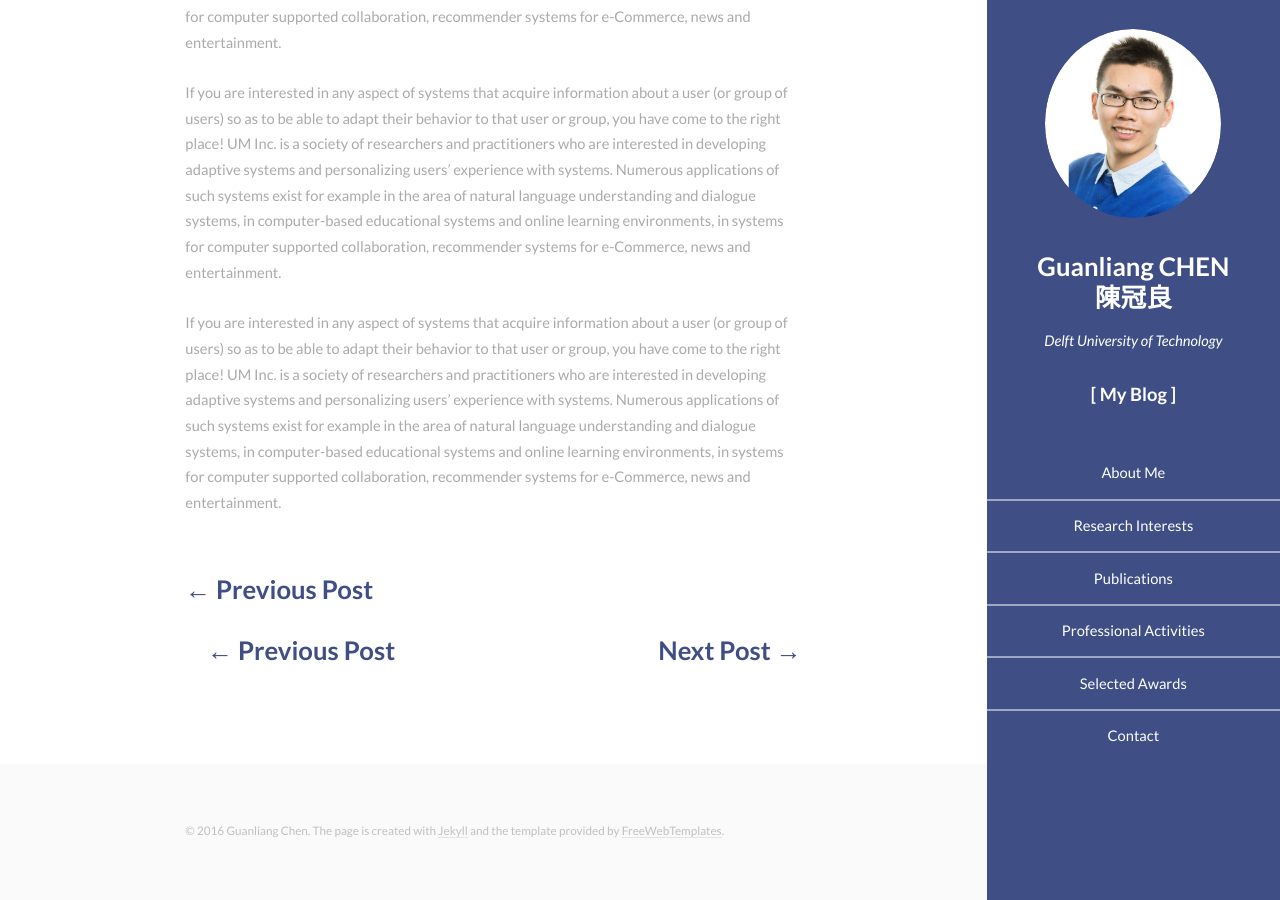
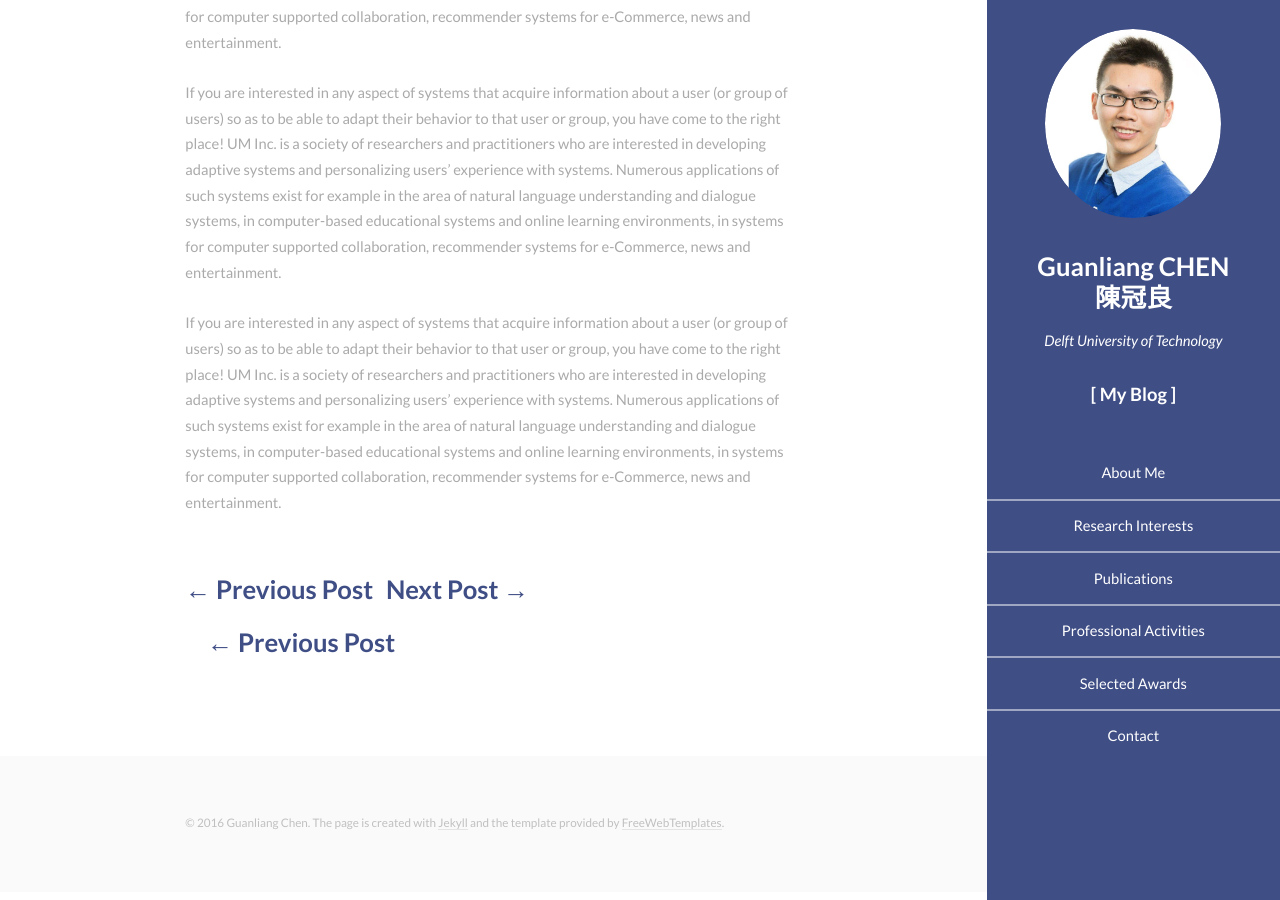
Before and after one commit to AngusGLChen/__angusglchen.github.io, a Jekyll site: the page built from _posts/2016-08-17-My-Second-Post.md, in a window 1280 px wide and 900 px high, scrolled down 678 px. Built offline with Jekyll 4.4.1, drawn with Linux system fonts in a browser that asks for light colours.

Commit message:
Aug 16, 2016

```diff
--- a/_layouts/post.html
+++ b/_layouts/post.html
@@ -11,8 +11,8 @@
 
 <div style="padding: 0 0 100px 0">
 
-    <div style="display:inline-block;margin-right:10px"><h3 style="float:left"><a href="{{ page.previous.url | prepend: site.baseurl | replace: '//', '/' }}" data-toggle="tooltip" data-placement="top" title="{{page.previous.title}}">&larr; Previous Post</a></h3></div>
-    <div><h3 style="float:right"><a href="{{ page.next.url | prepend: site.baseurl | replace: '//', '/' }}" data-toggle="tooltip" data-placement="top" title="{{page.next.title}}">Next Post &rarr;</a></h3></div>
+    <div style="display:inline-block;margin-right:10px"><h3><a href="{{ page.previous.url | prepend: site.baseurl | replace: '//', '/' }}" data-toggle="tooltip" data-placement="top" title="{{page.previous.title}}">&larr; Previous Post</a></h3></div>
+    <div style="display:inline-block"><h3><a href="{{ page.next.url | prepend: site.baseurl | replace: '//', '/' }}" data-toggle="tooltip" data-placement="top" title="{{page.next.title}}">Next Post &rarr;</a></h3></div>
 
 
 
```
